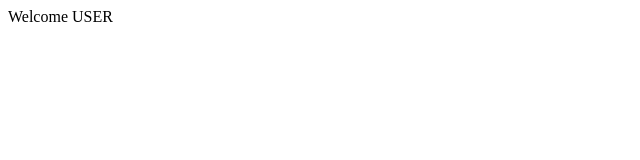
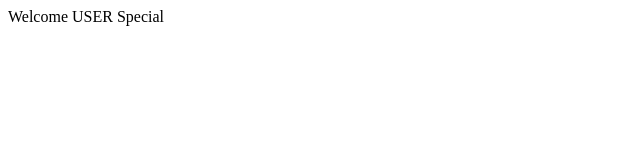
Before and after one commit to vijaykj40/myApp, a plain HTML site: page login.html in a window 1280 px wide. Shown: the full height of the page, 0-640 px from the left. Drawn offline with Linux system fonts and the light colour scheme.

Commit message:
Update login.html

```diff
--- a/login.html
+++ b/login.html
@@ -1,5 +1,5 @@
 <HTML>
 <BODY>
-Welcome USER
+Welcome USER Special
 </BODY>
 <?HTML>
```
